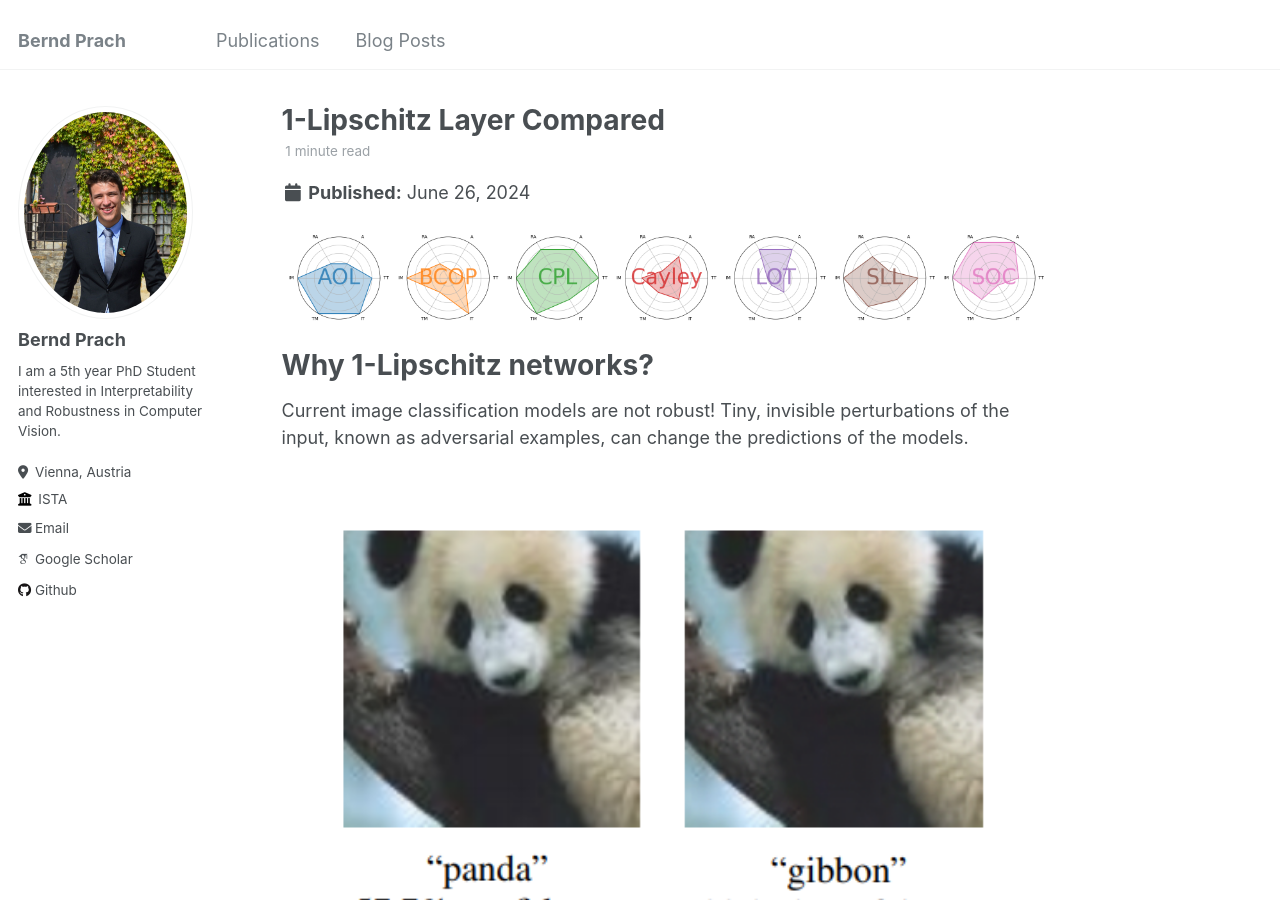
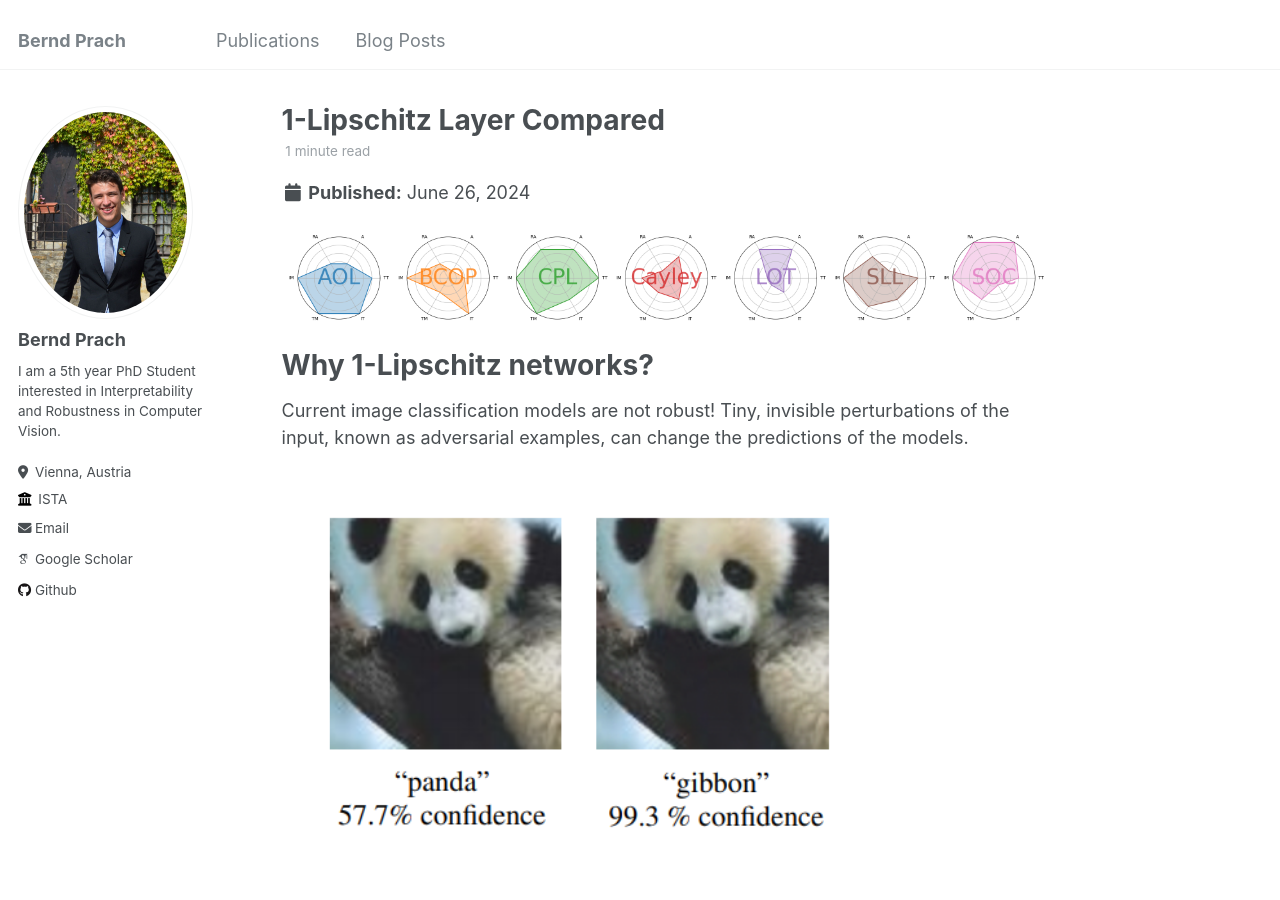
Before and after one commit to berndprach/berndprach.github.io, a Jekyll site: the page built from _posts/2024-06-26-1LipschitzLayersCompared.md, in a window 1280 px wide and 900 px high. Built offline with Jekyll 4.4.1, drawn with Linux system fonts in a browser that asks for light colours; some web fonts are replaced.

Commit message:
Update 2024-06-26-1LipschitzLayersCompared.md

```diff
--- a/_posts/2024-06-26-1LipschitzLayersCompared.md
+++ b/_posts/2024-06-26-1LipschitzLayersCompared.md
@@ -16,8 +16,8 @@ Why 1-Lipschitz networks?
 Current image classification models are not robust!
 Tiny, invisible perturbations of the input, known as adversarial examples, can change the predictions of the models.
 
-<img src="/images/blog-posts/adv_panda.png" alt="Adversarial Panda" width="1200"/>
-(Szegedy et al. 2014; Goodfellow, Shlens, and Szegedy 2015)
+<img src="/images/blog-posts/adv_panda.png" alt="Adversarial Panda" width="600"/>
+<p style="color:blue;font-size:30%;"> (Szegedy et al. 2014; Goodfellow, Shlens, and Szegedy 2015) </p>
 
 We study adversarial example mostly to learn more about neural networks,
 and potentlially build models that e.g. generalize better in the future.
@@ -40,7 +40,7 @@ Once we know how to build 1-Lipschitz layers, we can simply construct 1-Lipschit
 When classifying an image using a 1-Lipschitz network, by construction, any perturbation of the input image can change the output of the network by at most the same amount.
 Therefore, if the difference of the larges 2 class scores of the original image is large enough,
 we can be sure that no perturbation of certain magnitude can change the order of outputs, and therefore the prediction of the model.
-<img src="/images/blog-posts/ls_margin.png" alt="Robust Classification" width="1200"/>
+<img src="/images/blog-posts/ls_margin.png" alt="Robust Classification" width="600"/>
 
 
 Comparison
```
